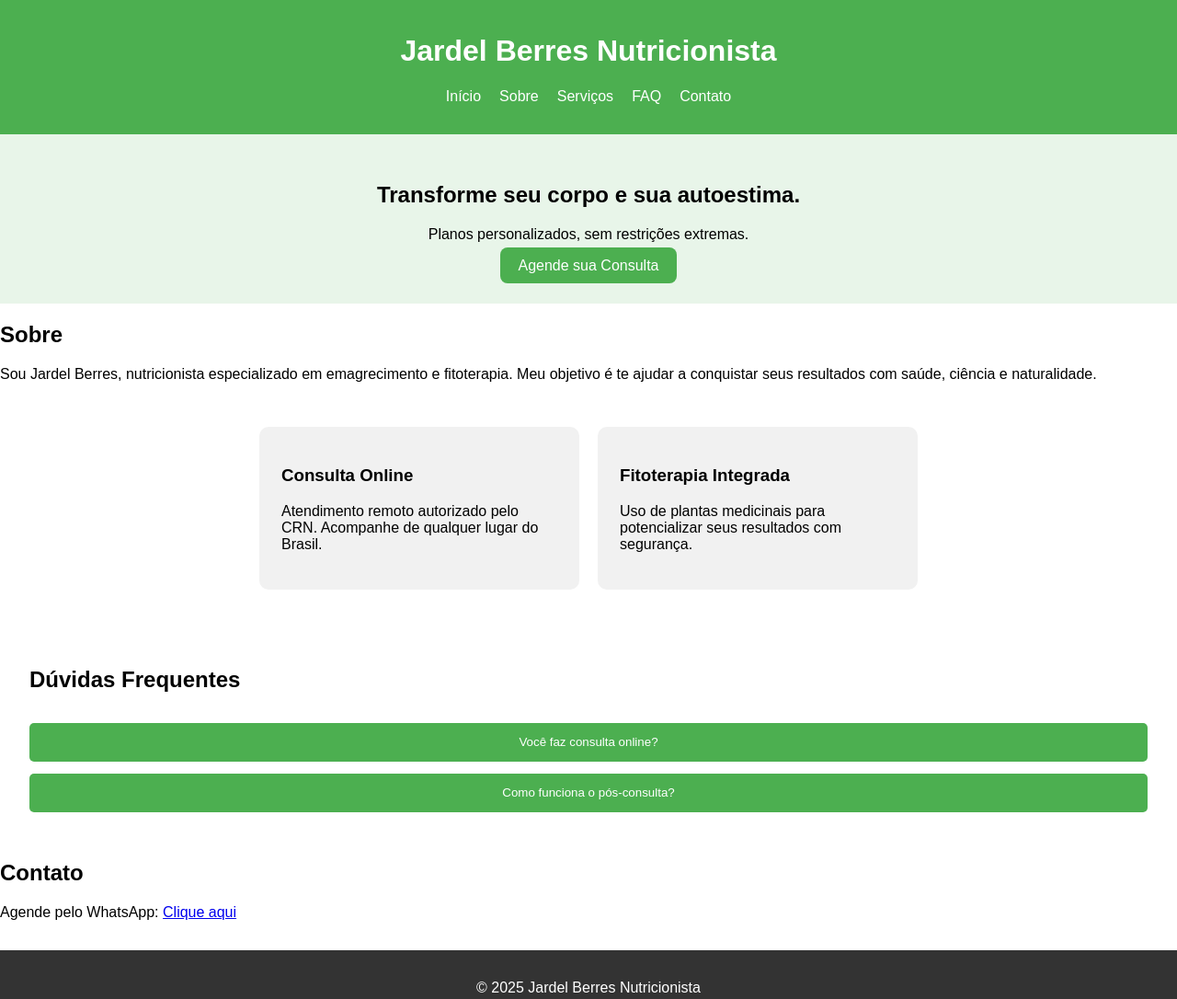
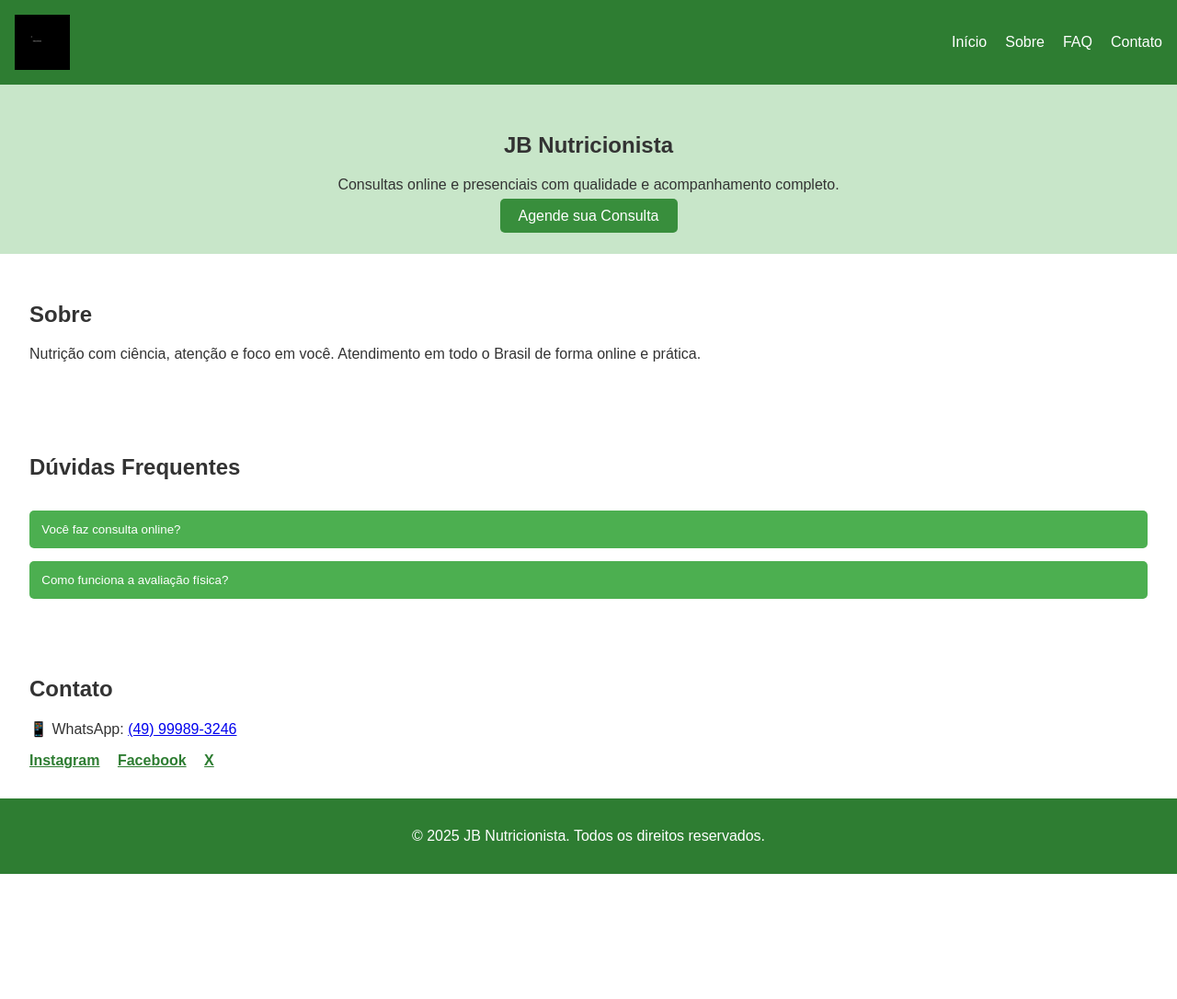
Before and after one commit to jar1198/jbnutricionista, a plain HTML site: page index.html in a window 1280 px wide. Shown: the whole page at 92% size. After the commit the page ends 950 px from the top, so only its background shows below. Drawn offline with Linux system fonts and the light colour scheme.

Commit message:
Add files via upload

```diff
--- a/index.html
+++ b/index.html
@@ -1,20 +1,18 @@
-
 <!DOCTYPE html>
 <html lang="pt-BR">
 <head>
-  <meta charset="UTF-8" />
-  <meta name="viewport" content="width=device-width, initial-scale=1.0"/>
-  <title>Jardel Berres Nutricionista</title>
-  <link rel="stylesheet" href="style.css" />
+  <meta charset="UTF-8">
+  <meta name="viewport" content="width=device-width, initial-scale=1.0">
+  <title>JB Nutricionista</title>
+  <link rel="stylesheet" href="style.css">
 </head>
 <body>
   <header>
-    <h1>Jardel Berres Nutricionista</h1>
+    <img src="img/logo.png" alt="JB Nutricionista Logo" class="logo">
     <nav>
       <ul>
         <li><a href="#inicio">Início</a></li>
         <li><a href="#sobre">Sobre</a></li>
-        <li><a href="#servicos">Serviços</a></li>
         <li><a href="#faq">FAQ</a></li>
         <li><a href="#contato">Contato</a></li>
       </ul>
@@ -22,46 +20,40 @@
   </header>
 
   <section id="inicio" class="hero">
-    <h2>Transforme seu corpo e sua autoestima.</h2>
-    <p>Planos personalizados, sem restrições extremas.</p>
-    <a class="btn" href="https://wa.me/5599999999999" target="_blank">Agende sua Consulta</a>
+    <h1>JB Nutricionista</h1>
+    <p>Consultas online e presenciais com qualidade e acompanhamento completo.</p>
+    <a href="https://wa.me/5549999893246" class="btn" target="_blank">Agende sua Consulta</a>
   </section>
 
   <section id="sobre">
     <h2>Sobre</h2>
-    <p>Sou Jardel Berres, nutricionista especializado em emagrecimento e fitoterapia. Meu objetivo é te ajudar a conquistar seus resultados com saúde, ciência e naturalidade.</p>
-  </section>
-
-  <section id="servicos" class="cards">
-    <div class="card">
-      <h3>Consulta Online</h3>
-      <p>Atendimento remoto autorizado pelo CRN. Acompanhe de qualquer lugar do Brasil.</p>
-    </div>
-    <div class="card">
-      <h3>Fitoterapia Integrada</h3>
-      <p>Uso de plantas medicinais para potencializar seus resultados com segurança.</p>
-    </div>
+    <p>Nutrição com ciência, atenção e foco em você. Atendimento em todo o Brasil de forma online e prática.</p>
   </section>
 
   <section id="faq">
     <h2>Dúvidas Frequentes</h2>
     <div class="faq-item">
       <button class="faq-question">Você faz consulta online?</button>
-      <div class="faq-answer">Sim! O CRN autorizou. Pode ser feita de qualquer lugar.</div>
+      <div class="faq-answer">Sim! Atendo online com autorização do CRN. Sua experiência não será prejudicada.</div>
     </div>
     <div class="faq-item">
-      <button class="faq-question">Como funciona o pós-consulta?</button>
-      <div class="faq-answer">Acompanhamento via WhatsApp e App exclusivo.</div>
+      <button class="faq-question">Como funciona a avaliação física?</button>
+      <div class="faq-answer">Utilizamos fotos, medidas e anamnese para avaliação precisa.</div>
     </div>
   </section>
 
   <section id="contato">
     <h2>Contato</h2>
-    <p>Agende pelo WhatsApp: <a href="https://wa.me/5599999999999">Clique aqui</a></p>
+    <p>📱 WhatsApp: <a href="https://wa.me/5549999893246" target="_blank">(49) 99989-3246</a></p>
+    <div class="social">
+      <a href="https://www.instagram.com/jb_nutricionista" target="_blank">Instagram</a>
+      <a href="https://www.facebook.com/jbnutricionista/" target="_blank">Facebook</a>
+      <a href="https://x.com/AndreN83389" target="_blank">X</a>
+    </div>
   </section>
 
   <footer>
-    <p>© 2025 Jardel Berres Nutricionista</p>
+    <p>© 2025 JB Nutricionista. Todos os direitos reservados.</p>
   </footer>
 
   <script src="script.js"></script>
--- a/script.js
+++ b/script.js
@@ -1,7 +1,6 @@
-
-document.querySelectorAll('.faq-question').forEach(button => {
-  button.addEventListener('click', () => {
-    const answer = button.nextElementSibling;
+document.querySelectorAll('.faq-question').forEach(btn => {
+  btn.addEventListener('click', () => {
+    const answer = btn.nextElementSibling;
     answer.style.display = answer.style.display === 'block' ? 'none' : 'block';
   });
 });
--- a/style.css
+++ b/style.css
@@ -1,74 +1,72 @@
-
 body {
+  font-family: Arial, sans-serif;
   margin: 0;
-  font-family: Arial, sans-serif;
+  padding: 0;
+  color: #333;
 }
 header {
-  background: #4CAF50;
+  background: #2e7d32;
+  padding: 1em;
+  display: flex;
+  justify-content: space-between;
+  align-items: center;
   color: white;
-  padding: 1em;
-  text-align: center;
+}
+.logo {
+  height: 60px;
 }
 nav ul {
   list-style: none;
-  padding: 0;
   display: flex;
-  justify-content: center;
   gap: 20px;
+  margin: 0;
 }
 nav a {
   color: white;
   text-decoration: none;
 }
 .hero {
-  background: #e8f5e9;
+  background: #c8e6c9;
   padding: 2em;
   text-align: center;
 }
 .btn {
-  background: #4CAF50;
+  background: #388e3c;
   color: white;
-  padding: 0.7em 1.2em;
-  border-radius: 8px;
+  padding: 10px 20px;
+  border: none;
+  border-radius: 5px;
   text-decoration: none;
 }
-.cards {
-  display: flex;
-  flex-wrap: wrap;
-  gap: 20px;
-  padding: 2em;
-  justify-content: center;
-}
-.card {
-  background: #f1f1f1;
-  padding: 1.5em;
-  border-radius: 10px;
-  max-width: 300px;
-}
-#faq {
+section {
   padding: 2em;
 }
 .faq-question {
+  background: #4caf50;
+  color: white;
+  border: none;
+  padding: 1em;
+  margin-top: 1em;
   width: 100%;
-  background: #4CAF50;
-  color: white;
-  padding: 1em;
-  border: none;
+  text-align: left;
+  cursor: pointer;
   border-radius: 5px;
-  cursor: pointer;
-  margin-top: 1em;
 }
 .faq-answer {
   display: none;
   margin-top: 0.5em;
-  background: #f9f9f9;
+  background: #f1f1f1;
   padding: 1em;
   border-radius: 5px;
 }
 footer {
-  background: #333;
+  background: #2e7d32;
   color: white;
   text-align: center;
   padding: 1em;
-  margin-top: 2em;
 }
+.social a {
+  margin-right: 15px;
+  color: #2e7d32;
+  font-weight: bold;
+}
```
Also changed, not shown: img/logo.png (added).
